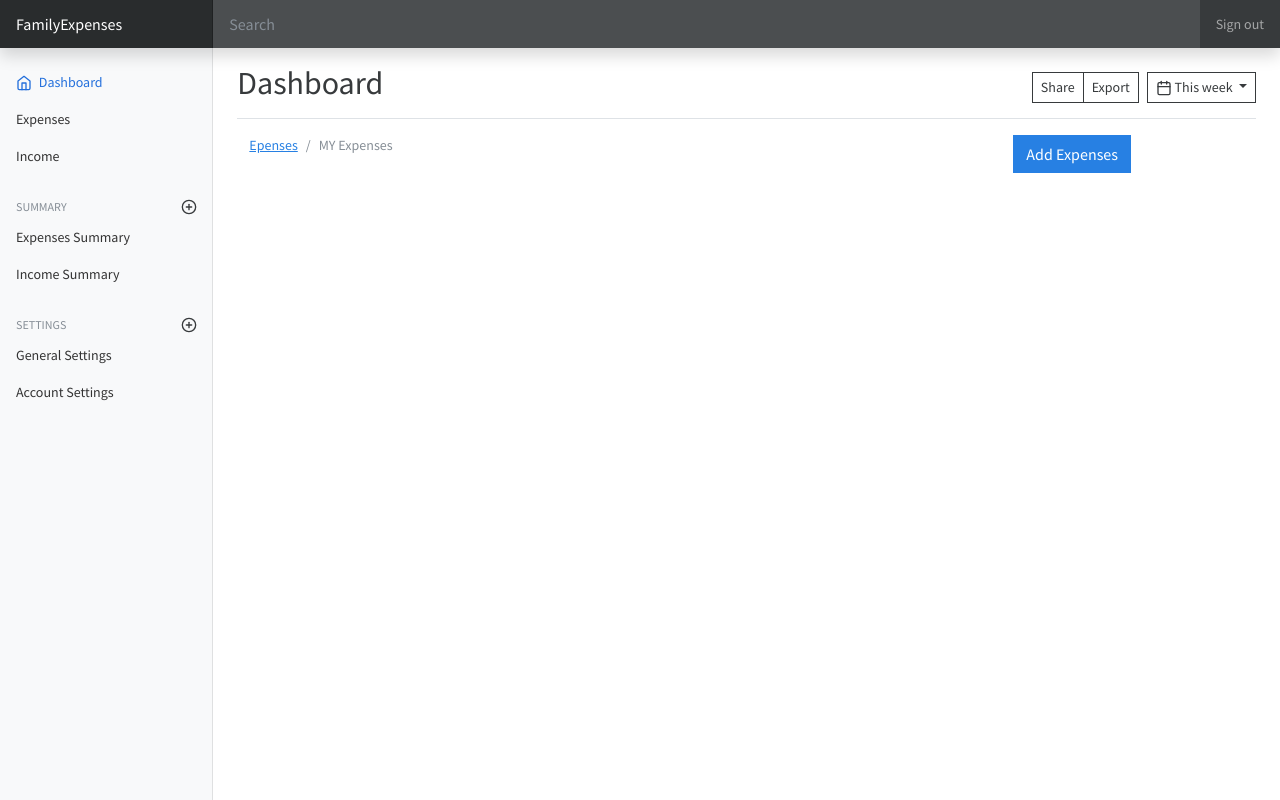
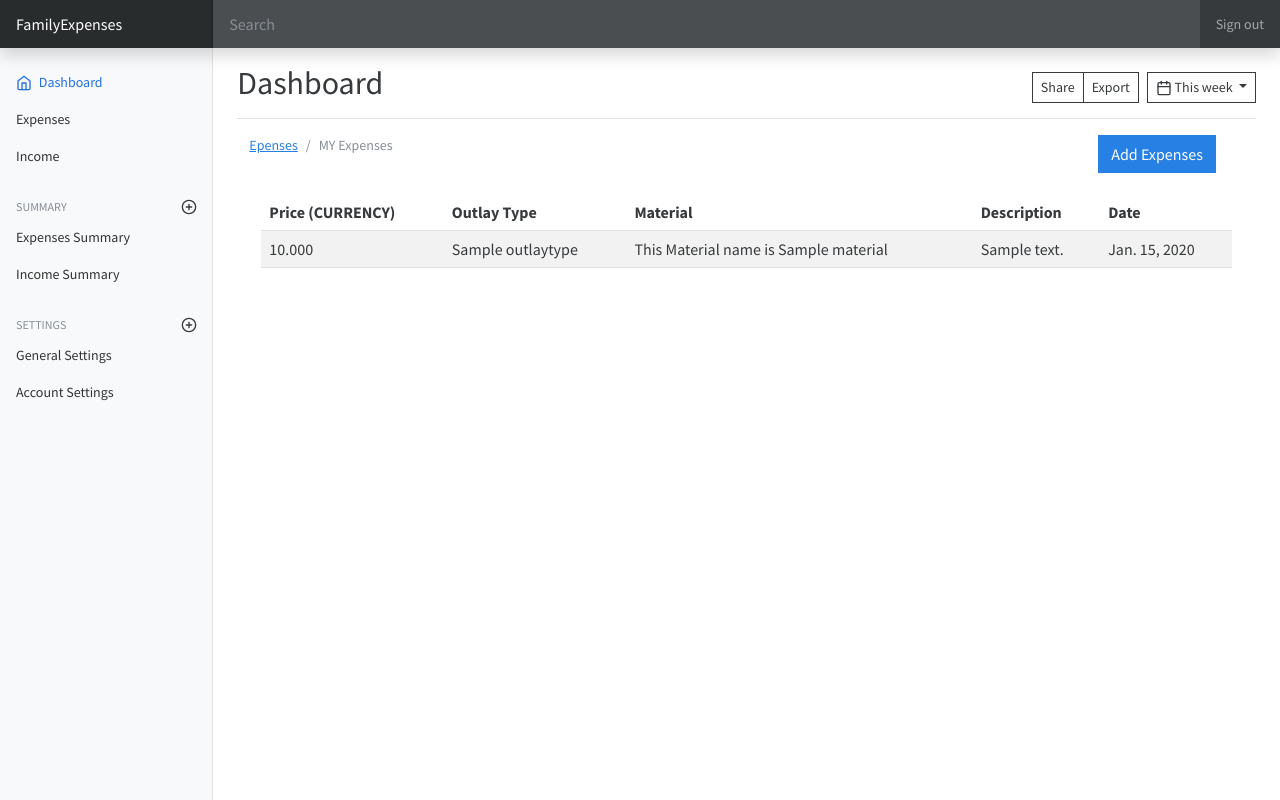
Before and after one commit to Mouiad-JRA/FamilyExpenses, a Django app: template templates/expenses/index.html in a window 1280 px wide. Run offline with Django 4.2, Linux system fonts and the light colour scheme; the template is opened without the code that fills it: values that come from a table or form of the project are taken from there, others are empty; tables that the repository leaves empty hold one stand-in row (values such as "Sample post"); some libraries are stand-ins or nearby versions.

Commit message:
feat: add outlay list

```diff
--- a/expense/models.py
+++ b/expense/models.py
@@ -5,7 +5,7 @@ from accounts.models import User
 
 
 class Material(models.Model):
-    name = models.CharField(max_length=255)
+    name = models.CharField(max_length=255, unique=True)
     is_service = models.BooleanField()
     description = models.TextField()
 
@@ -14,7 +14,7 @@ class Material(models.Model):
 
 
 class OutlayType(models.Model):
-    name = models.CharField(max_length=255)
+    name = models.CharField(max_length=255, unique=True)
     description = models.TextField()
 
     def __str__(self):
--- a/templates/expenses/index.html
+++ b/templates/expenses/index.html
@@ -5,10 +5,10 @@
 {% endblock %}
 
 {% block content  %}
-<div class="container">
+<div class="container" mt-4>
 
 <div class="row">
-    <div class="col-md-9">
+    <div class="col-md-10" style="position: inherit">
         <nav aria-label="breadcrumb">
     <ol class="breadcrumb">
         <li class="breadcrumb-item">
@@ -20,12 +20,54 @@
     </ol>
 </nav>
         </div>
-    <div class="col-md-3">
+    <div class="col-md-2">
         <a href="{% url 'expenses-dash:add_expense' %}"
            class="btn btn-primary">{% trans 'Add Expenses' %}</a>
     </div>
 
 </div>
+    <br/>
+<div class="container">
+    {% include 'partials/_messages.html' %}
+    {% if outlays.count %}
+    <table class="table table-striped table-hover">
+        <thead>
+        <tr>
+           <th>{% trans "Price (CURRENCY)" %}</th>
+           <th>{% trans "Outlay Type" %}</th>
+           <th>{% trans "Material" %}</th>
+           <th>{% trans "Description" %}</th>
+            <th>{% trans "Date" %}</th>
 
-    {% include 'partials/_messages.html' %}
+        </tr>
+        </thead>
+        <tbody>
+        {% for outlay in outlays %}
+        <tr>
+            <td>
+                {{ outlay.price }}
+            </td>
+            <td>
+                {{ outlay.outlay_type }}
+            </td>
+            <td>
+                {{ outlay.material }}
+            </td>
+            <td>
+               {{  outlay.description }}
+            </td>
+            <td>
+                {{ outlay.date }}
+            </td>
+
+        </tr>
+        {% endfor %}
+        </tbody>
+    </table>
+    {% else %}
+    <h5>{% trans "You don't have any outlays yet" %}</h5>
+    {% endif %}
+</div>
+</div>
+
 {% endblock %}
```
Also changed, not shown: expense/forms.py (added, +22 -0 lines), expense/views.py (+19 -10 lines), expense/migrations/0003_alter_material_name_alter_outlay_date_and_more.py (added).
